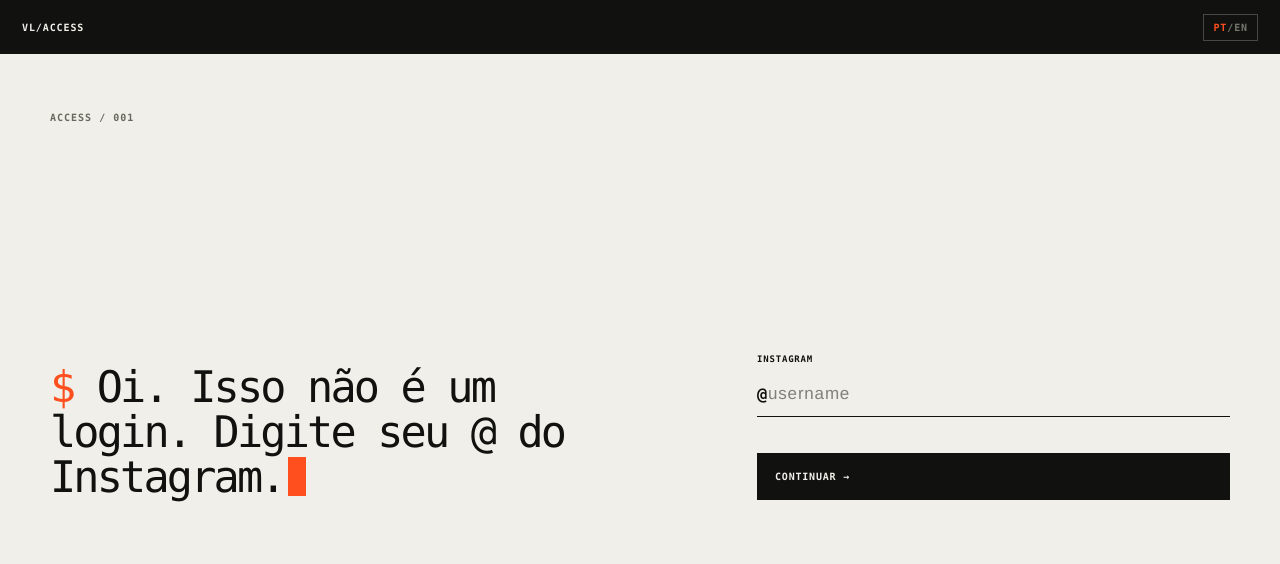
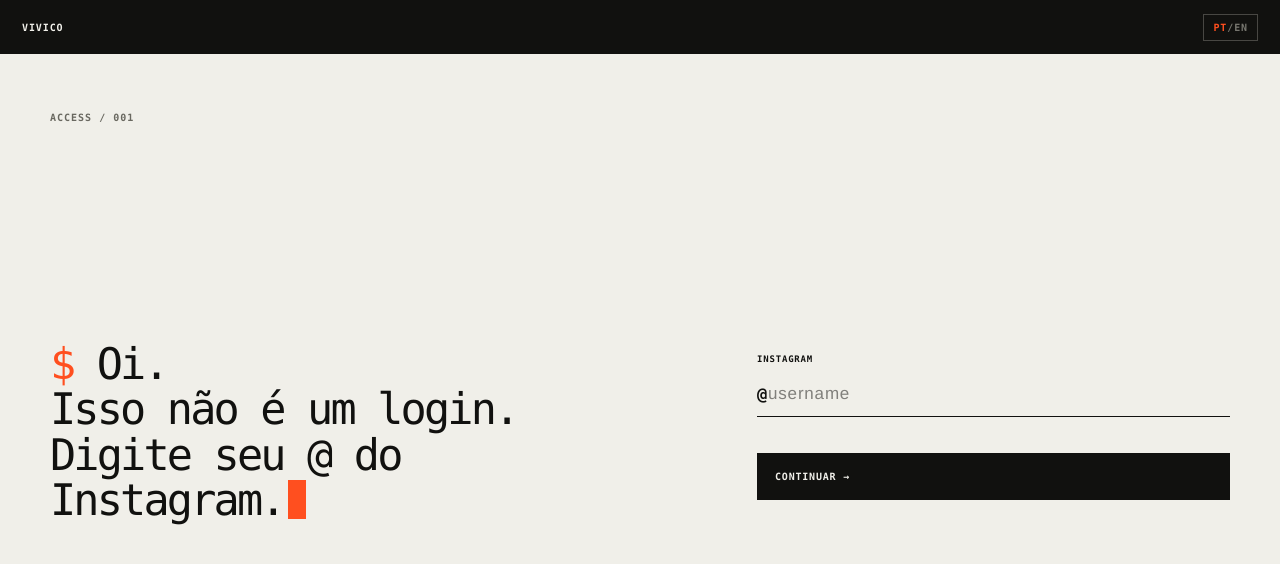
Before and after one commit to LopesVini/vivico-space, a Next.js app: page / in a window 1280 px wide. Shown: the top 564 px of the page. Built offline with nearby package versions, Linux system fonts and the light colour scheme.

Commit message:
ui: simplify entry greeting

```diff
--- a/app/components/entry/EntryGate.tsx
+++ b/app/components/entry/EntryGate.tsx
@@ -4,7 +4,7 @@ import type { Lang } from "../../lib/i18n";
 
 export default function EntryGate({ lang, setLang, onEnter }: { lang: Lang; setLang: (lang: Lang) => void; onEnter: () => void }) {
   const pt = lang === "pt"; const [instagram, setInstagram] = useState(""); const [status, setStatus] = useState(""); const [submitting, setSubmitting] = useState(false);
-  const terminalLine = pt ? "Oi. Isso não é um login. Digite seu @ do Instagram." : "Hi. This is not a login. Enter your Instagram @.";
+  const terminalLine = pt ? "Oi.\nIsso não é um login.\nDigite seu @ do Instagram." : "Hi.\nThis is not a login.\nEnter your Instagram @.";
   const [typedLine, setTypedLine] = useState("");
 
   useEffect(() => {
@@ -32,7 +32,7 @@ export default function EntryGate({ lang, setLang, onEnter }: { lang: Lang; setL
     } catch (error) { setStatus(error instanceof Error && error.message ? error.message : (pt ? "Confira seu @ do Instagram." : "Check your Instagram handle.")); setSubmitting(false); }
   };
   return <div className="entryGate">
-    <header><span>VL/ACCESS</span><button onClick={() => setLang(pt ? "en" : "pt")}><span className={pt ? "active" : ""}>PT</span>/<span className={!pt ? "active" : ""}>EN</span></button></header>
+    <header><span>VIVICO</span><button onClick={() => setLang(pt ? "en" : "pt")}><span className={pt ? "active" : ""}>PT</span>/<span className={!pt ? "active" : ""}>EN</span></button></header>
     <main>
       <section className="gateCopy">
         <p>ACCESS / 001</p>
--- a/app/globals.css
+++ b/app/globals.css
@@ -194,6 +194,7 @@ h1 { grid-column: 1 / -1; margin: 52px 0 38px; font-size: clamp(62px, 10.2vw, 15
 .terminalGreeting { max-width: 620px; margin: auto 0; color: var(--ink); font: 500 clamp(25px, 3.4vw, 52px)/1.04 var(--font-geist-mono), monospace; letter-spacing: -.065em; }
 .terminalGreeting > span { color: var(--ink); }
 .terminalGreeting > span:first-child { color: var(--signal); }
+.terminalGreeting > span:nth-child(2) { white-space: pre-line; }
 .terminalGreeting i { display: inline-block; width: .42em; height: .9em; margin-left: .1em; vertical-align: -.1em; background: var(--signal); animation: terminalBlink .9s steps(1, end) infinite; }
 .gateFormWrap { padding: 58px 0 58px 58px; display: flex; flex-direction: column; justify-content: center; }
 .gateFormWrap form { display: flex; flex-direction: column; gap: 28px; }
```
